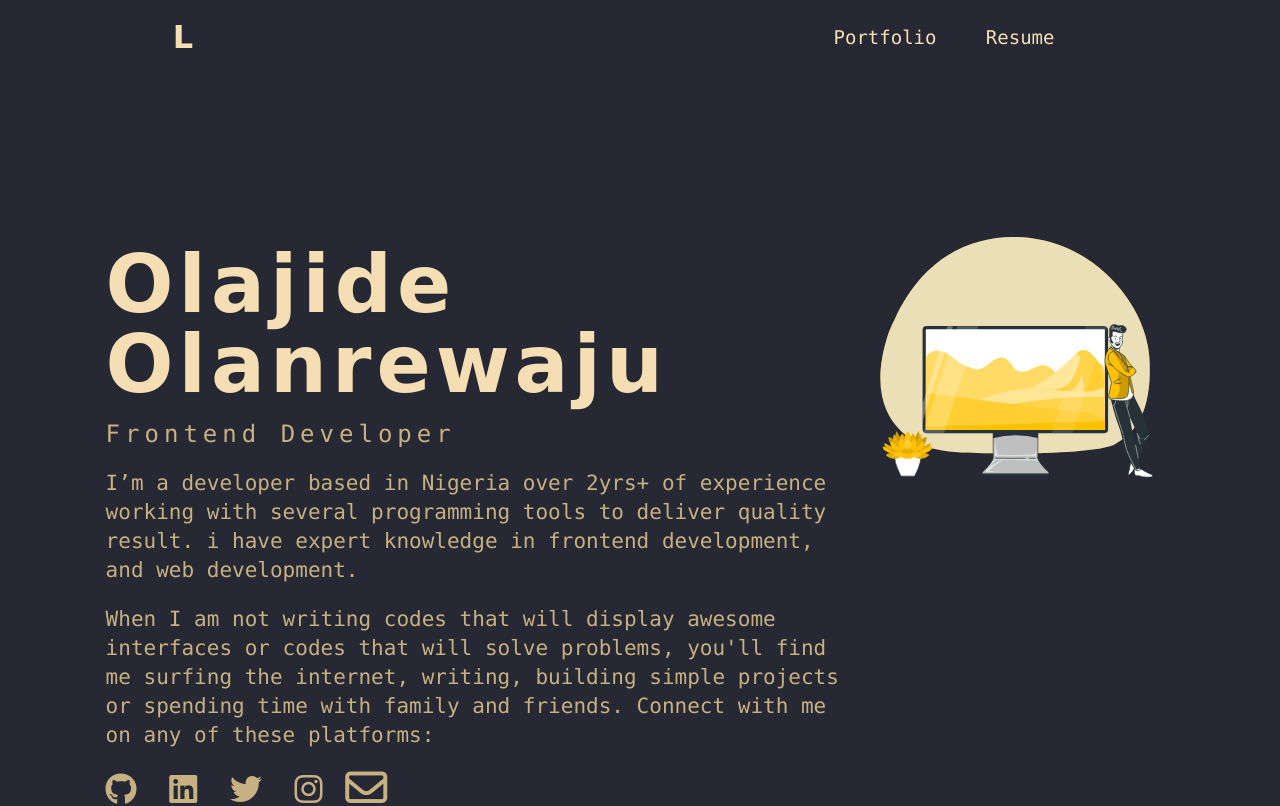
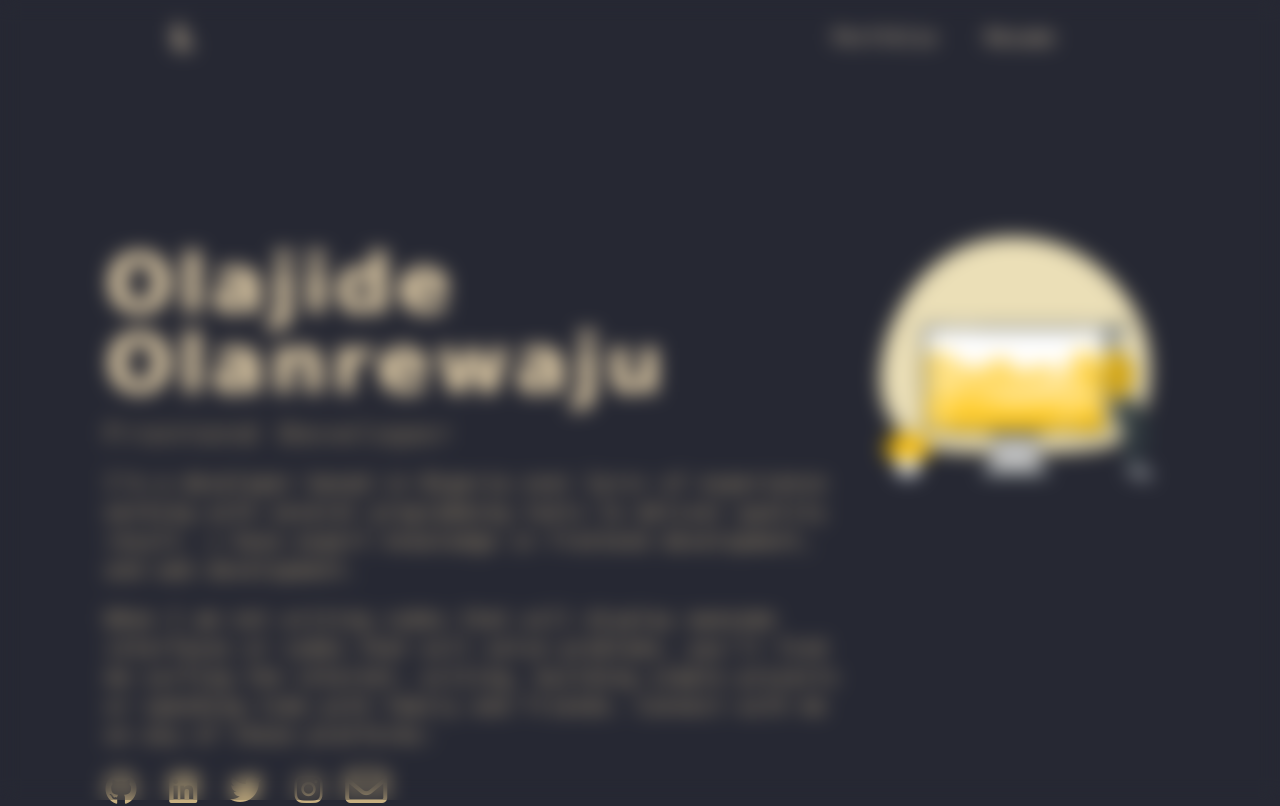
Before and after one commit to monyasau/oldPortfolio, a plain HTML site: page index.html in a window 1280 px wide. Shown: the top 806 px of the page. Drawn offline with Linux system fonts and the light colour scheme.

Commit message:
added backdrop

```diff
--- a/index.html
+++ b/index.html
@@ -22,7 +22,7 @@
         <div class="nav-link ms-auto secondary">Resume</div>
       </div>
     </nav>
-    <div class="cont">
+    <div class="cont" >
       <div class="text-cont">
         <h1 class="header secondary">
           Olajide
@@ -55,7 +55,7 @@
       <!-- <img src="./Images/Monitor-bro.svg" alt=""> -->
     </div>
     <footer class="primary">
-
+<div class="backdrop"></div>
       <div>
         Designed with <span class="heart">&hearts;</span> by Olajide
         Olanrewaju
--- a/style/main.css
+++ b/style/main.css
@@ -243,7 +243,7 @@
   }
 }
 /* small device style ends */
-.agent{
+.backdrop{
   top: 0;
   position: absolute;
   width: 100%;
```
